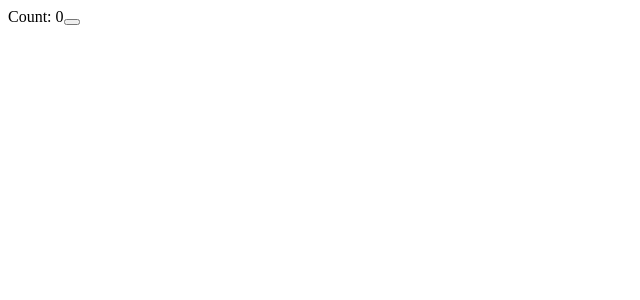
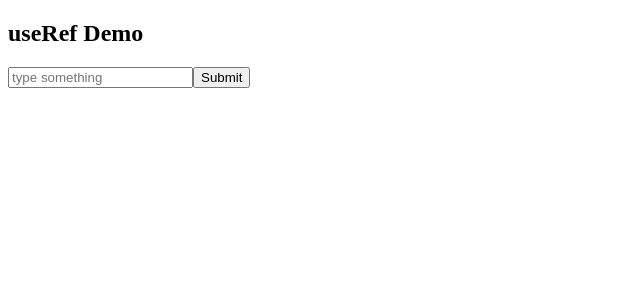
Before and after one commit to frontend-bay/udemy-react-js-concepts, a React (Vite) app: page / in a window 1280 px wide. Shown: the top 300 px of the page, without its empty margins (0-640 px from the left). Built offline with nearby package versions, Linux system fonts and the light colour scheme; the HTML template or start-up script is replaced by a standard one.

Commit message:
useRef demo

```diff
--- a/src/App.jsx
+++ b/src/App.jsx
@@ -6,6 +6,7 @@ import CardListDemo from "./react-with-css/CardList/CardListDemo.jsx";
 import NoteForm from "./basic-react-concepts/FormInputDemo.jsx";
 import CompleteFormInputDemo from "./basic-react-concepts/CompleteFormInputDemo.jsx";
 import UseEffectDemo from "./basic-react-concepts/UseEffectDemo.jsx";
+import UseRefDemo from "./basic-react-concepts/UseRefDemo.jsx";
 
 function App() {
 
@@ -18,7 +19,8 @@ function App() {
             {/*<CardListDemo></CardListDemo>*/}
             {/*<NoteForm />*/}
             {/*<CompleteFormInputDemo></CompleteFormInputDemo>*/}
-            <UseEffectDemo></UseEffectDemo>
+            {/*<UseEffectDemo></UseEffectDemo>*/}
+            <UseRefDemo></UseRefDemo>
         </>
     )
 }
--- a/src/basic-react-concepts/UseEffectDemo.jsx
+++ b/src/basic-react-concepts/UseEffectDemo.jsx
@@ -5,6 +5,7 @@ const UseEffectDemo = () => {
 
     const [count, setCount] = useState(0);
 
+    // with empty dependency useEffect will run once when page mount.
     useEffect( () => {
         console.log('UseEffectDemo hai');
         return () => {
--- /dev/null
+++ b/src/basic-react-concepts/UseRefDemo.jsx
@@ -0,0 +1,28 @@
+import {useRef} from "react";
+
+/**
+ * UseRef update the value without re-rendering the page.
+ */
+const UseRefDemo = () => {
+    const inputRef = useRef(null);
+
+    const submit = () => {
+        console.log('UseRefDemo hai ', inputRef.current);
+        console.log(inputRef.current.value);
+        inputRef.current.style.backgroundColor = 'red';
+    }
+    return (
+        <div>
+            <h2>useRef Demo</h2>
+
+            <input type="text"
+            placeholder="type something"
+            ref={inputRef}/>
+
+            <button onClick={submit}>Submit</button>
+        </div>
+    )
+
+}
+
+export default UseRefDemo;
```
